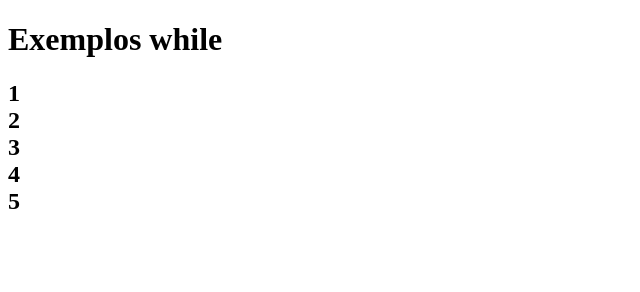
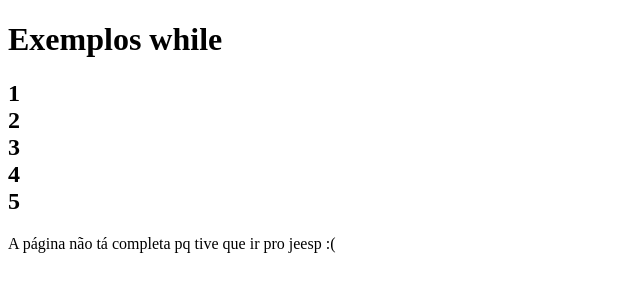
Before and after one commit to taverr/Aula-8--Jeesp-, a plain HTML site: page index.html in a window 1280 px wide. Shown: the whole page, without its empty margins (0-640 px from the left). Drawn offline with Linux system fonts and the light colour scheme.

Commit message:
commit 3 14-04

```diff
--- a/index.html
+++ b/index.html
@@ -10,6 +10,8 @@
     <h1>Exemplos while</h1>
     <h2 id="texto"></h2>
 
+    <p>A página não tá completa pq tive que ir pro jeesp :(</p>
+
 
     <script src="aula8.js"></script>
 </body>
```
